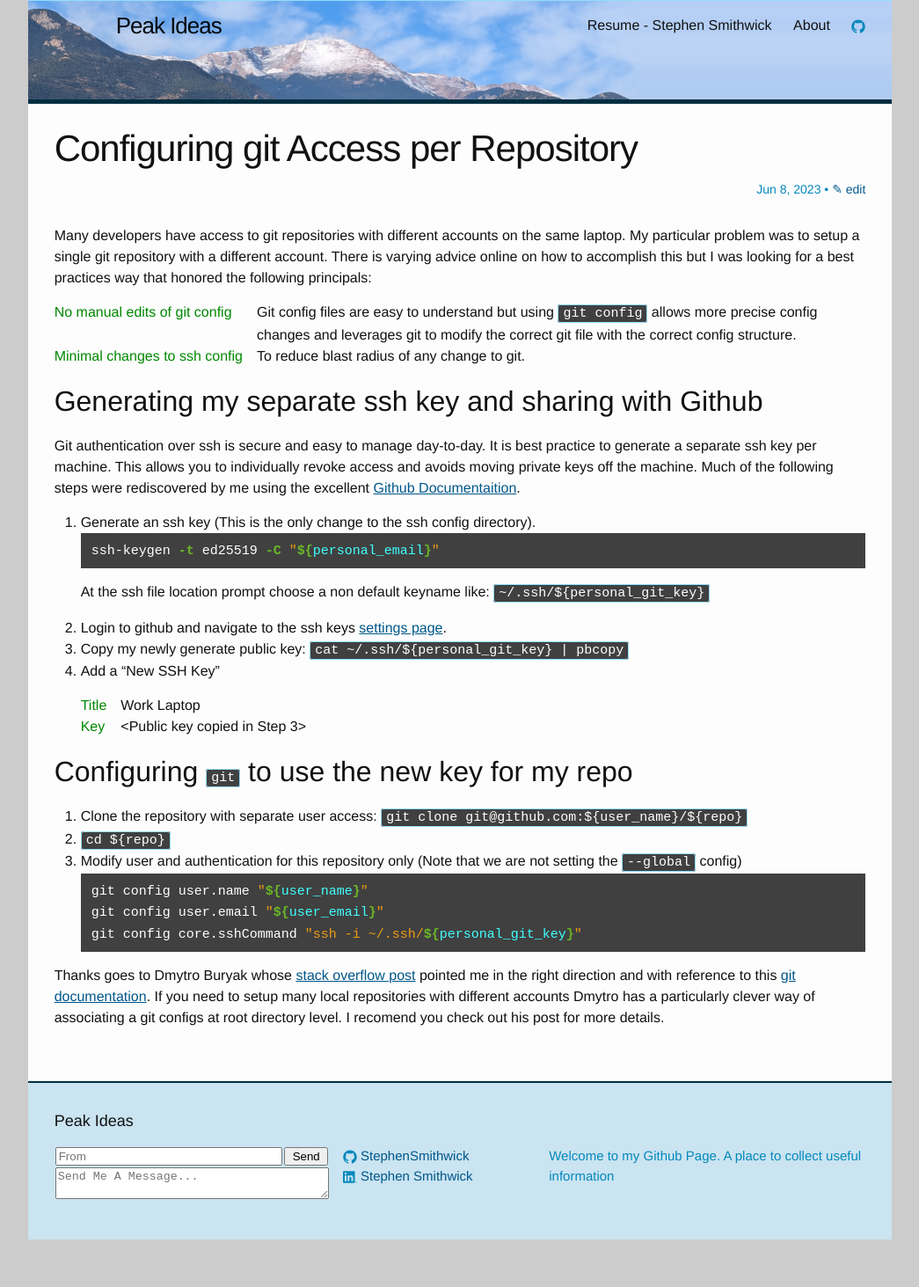
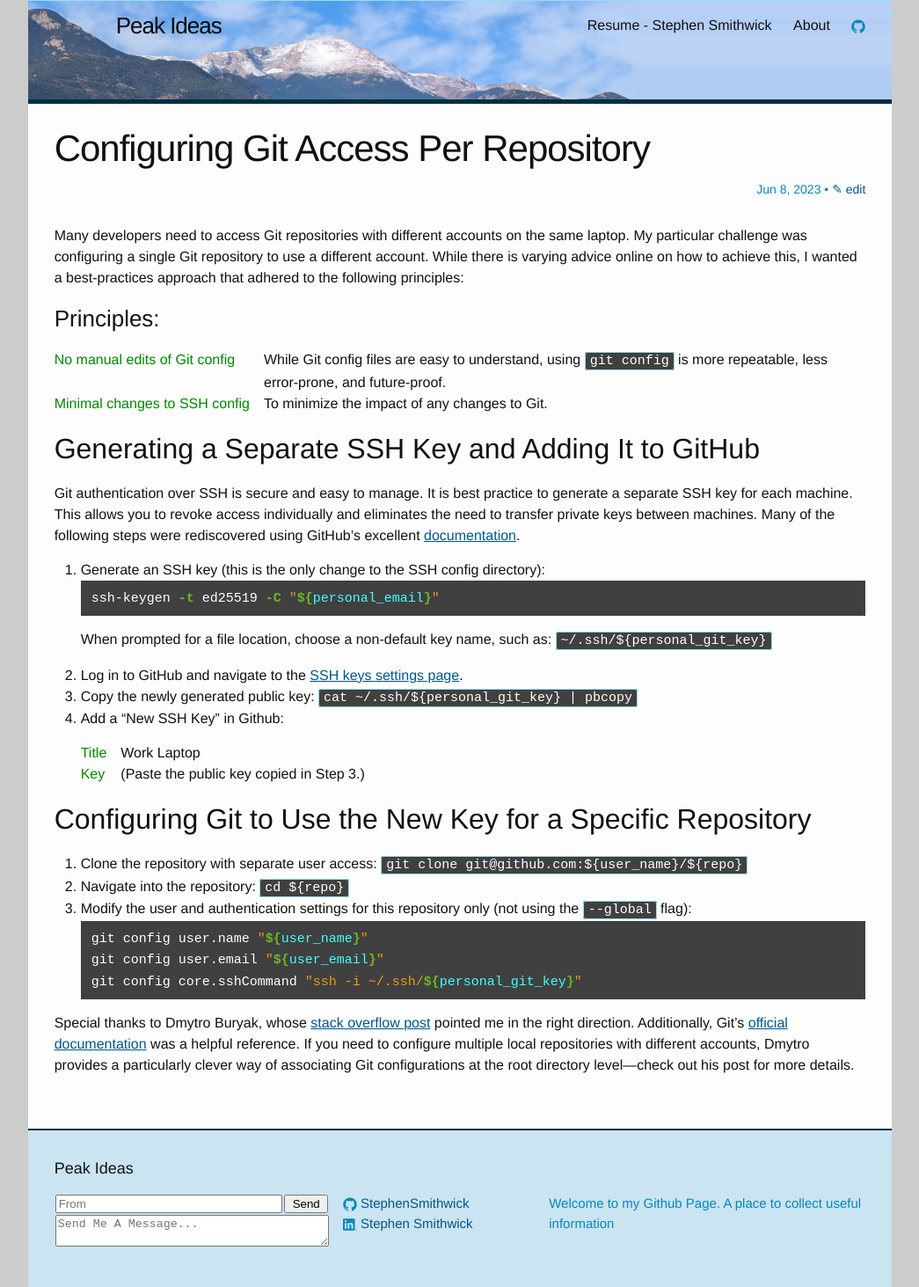
Before and after one commit to StephenSmithwick/StephenSmithwick.github.io, a Jekyll site: the page built from _posts/2023-06-08-multiple-git-accounts.md, in a window 1280 px wide. Shown: the whole page at 88% size, without its empty margins (117-1162 px from the left). Built offline with Jekyll 4.4.1, drawn with Linux system fonts in a browser that asks for light colours; before the commit the page ends 1409 px from its top, so only the background shows below that.

Commit message:
Grammar fix

````diff
--- a/_posts/2023-06-08-multiple-git-accounts.md
+++ b/_posts/2023-06-08-multiple-git-accounts.md
@@ -1,46 +1,47 @@
 ---
 layout: post
-title:  "Configuring git Access per Repository"
+title:  "Configuring Git Access Per Repository"
 categories: git
 ---
 
-Many developers have access to git repositories with different accounts on the same laptop.  My particular problem was to setup a single git repository with a different account. There is varying advice online on how to accomplish this but I was looking for a best practices way that honored the following principals:
+Many developers need to access Git repositories with different accounts on the same laptop. My particular challenge was configuring a single Git repository to use a different account. While there is varying advice online on how to achieve this, I wanted a best-practices approach that adhered to the following principles:
 
-No manual edits of git config
-: Git config files are easy to understand but using `git config` allows more precise config changes and leverages git to modify the correct git file with the correct config structure.
+### Principles:
+No manual edits of Git config
+: While Git config files are easy to understand, using `git config` is more repeatable, less error-prone, and future-proof.
 
-Minimal changes to ssh config
-: To reduce blast radius of any change to git.
+Minimal changes to SSH config
+: To minimize the impact of any changes to Git.
 
-## Generating my separate ssh key and sharing with Github
-Git authentication over ssh is secure and easy to manage day-to-day.  It is best practice to generate a separate ssh key per machine.  This allows you to individually revoke access and avoids moving private keys off the machine.  Much of the following steps were rediscovered by me using the excellent [Github Documentaition][1].
+## Generating a Separate SSH Key and Adding It to GitHub
+Git authentication over SSH is secure and easy to manage. It is best practice to generate a separate SSH key for each machine. This allows you to revoke access individually and eliminates the need to transfer private keys between machines. Many of the following steps were rediscovered using GitHub’s excellent [documentation][1].
 
-1. Generate an ssh key (This is the only change to the ssh config directory).
+1. Generate an SSH key (this is the only change to the SSH config directory):
 ```zsh
 ssh-keygen -t ed25519 -C "${personal_email}"
 ```
-At the ssh file location prompt choose a non default keyname like: `~/.ssh/${personal_git_key}`
-2. Login to github and navigate to the ssh keys [settings page](https://github.com/settings/keys).
-3. Copy my newly generate public key: `cat ~/.ssh/${personal_git_key} | pbcopy`
-4. Add a "New SSH Key"
+When prompted for a file location, choose a non-default key name, such as: `~/.ssh/${personal_git_key}`
+2. Log in to GitHub and navigate to the [SSH keys settings page](https://github.com/settings/keys).
+3. Copy the newly generated public key: `cat ~/.ssh/${personal_git_key} | pbcopy`
+4. Add a "New SSH Key" in Github:
 
     Title
     : Work Laptop
 
     Key
-    : <Public key copied in Step 3>
+    : (Paste the public key copied in Step 3.)
 
-## Configuring `git` to use the new key for my repo
+## Configuring Git to Use the New Key for a Specific Repository
 1. Clone the repository with separate user access: `git clone git@github.com:${user_name}/${repo}`
-2. `cd ${repo}`
-3. Modify user and authentication for this repository only (Note that we are not setting the `--global` config)
+2. Navigate into the repository: `cd ${repo}`
+3. Modify the user and authentication settings for this repository only (not using the `--global` flag):
 ```zsh
 git config user.name "${user_name}"
 git config user.email "${user_email}"
 git config core.sshCommand "ssh -i ~/.ssh/${personal_git_key}"
 ```
 
-Thanks goes to Dmytro Buryak whose [stack overflow post][2] pointed me in the right direction and with reference to this [git documentation][3].  If you need to setup many local repositories with different accounts Dmytro has a particularly clever way of associating a git configs at root directory level.  I recomend you check out his post for more details.
+Special thanks to Dmytro Buryak, whose [stack overflow post][2] pointed me in the right direction. Additionally, Git’s [official documentation][3] was a helpful reference.  If you need to configure multiple local repositories with different accounts, Dmytro provides a particularly clever way of associating Git configurations at the root directory level—check out his post for more details.
 
 [1]: (https://docs.github.com/en/authentication/connecting-to-github-with-ssh/generating-a-new-ssh-key-and-adding-it-to-the-ssh-agent#generating-a-new-ssh-key)
 [2]: (https://superuser.com/questions/232373/how-to-tell-git-which-private-key-to-use#answer-1664624)
````
